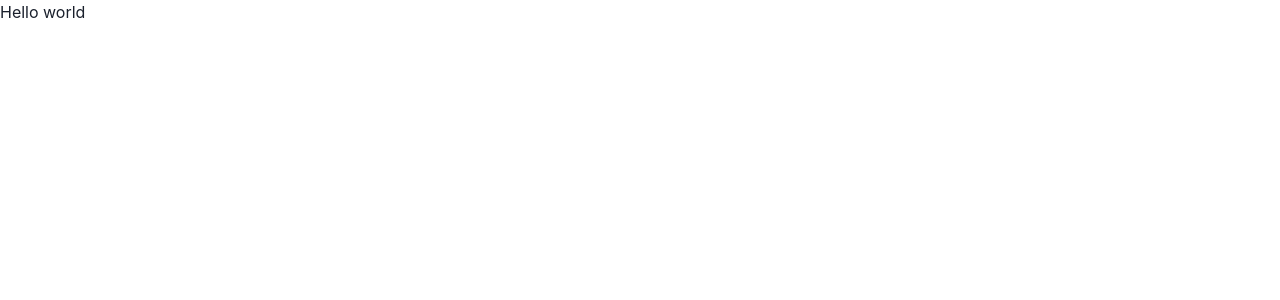
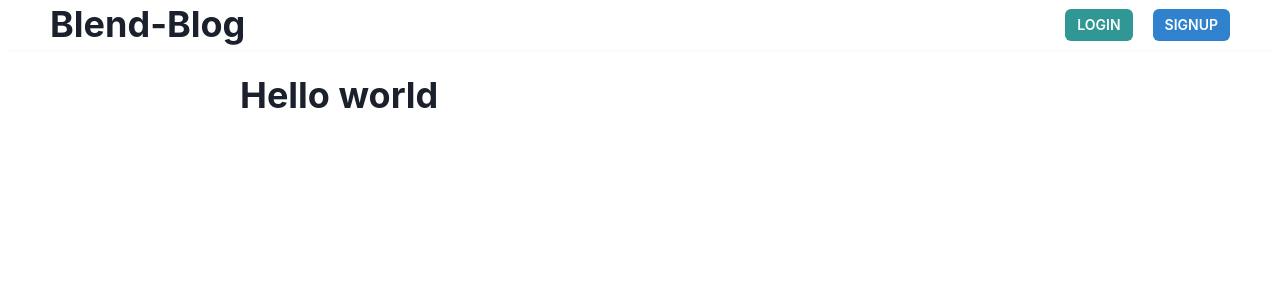
Before and after one commit to DewinP/blend-blog, a Next.js app in the folder web/: page / in a window 1280 px wide. Shown: the top 300 px of the page. Built offline with nearby package versions, Linux system fonts and the light colour scheme.

Commit message:
Finished blog layout, Added Basic Navbar

```diff
--- a/web/package.json
+++ b/web/package.json
@@ -15,7 +15,8 @@
     "framer-motion": "^2.9.4",
     "next": "latest",
     "react": "^17.0.1",
-    "react-dom": "^17.0.1"
+    "react-dom": "^17.0.1",
+    "react-icons": "^4.1.0"
   },
   "devDependencies": {
     "@types/node": "^14.6.0",
--- /dev/null
+++ b/web/src/components/AuthMenu.tsx
@@ -0,0 +1,35 @@
+import {
+  Menu,
+  MenuButton,
+  Button,
+  MenuList,
+  MenuItem,
+  MenuDivider,
+} from "@chakra-ui/react";
+import React from "react";
+import { FiChevronDown, FiLogOut } from "react-icons/fi";
+
+interface AuthMenuProps {}
+
+export const AuthMenu: React.FC<AuthMenuProps> = ({}) => {
+  return (
+    <Menu>
+      <MenuButton as={Button} variant="link" rightIcon={<FiChevronDown />}>
+        user.username
+      </MenuButton>
+      <MenuList>
+        <MenuItem minH="40px" fontWeight="bold">
+          My Profile
+        </MenuItem>
+        <MenuItem minH="40px" fontWeight="bold">
+          User Settings
+        </MenuItem>
+        <MenuDivider />
+        <MenuItem minH="40px" fontWeight="bold">
+          <FiLogOut />
+          Logout
+        </MenuItem>
+      </MenuList>
+    </Menu>
+  );
+};
--- /dev/null
+++ b/web/src/components/Body.tsx
@@ -0,0 +1,11 @@
+import { Box } from "@chakra-ui/react";
+import React from "react";
+interface BodyProps {}
+
+export const Body: React.FC<BodyProps> = ({ children }) => {
+  return (
+    <Box w="800px" minW="500px" mt={6} top={0}>
+      {children}
+    </Box>
+  );
+};
--- /dev/null
+++ b/web/src/components/Layout.tsx
@@ -0,0 +1,16 @@
+import { Flex } from "@chakra-ui/react";
+import React from "react";
+import { Body } from "./Body";
+import { Navbar } from "./Navbar";
+interface LayoutProps {}
+
+export const Layout: React.FC<LayoutProps> = ({ children }) => {
+  return (
+    <>
+      <Navbar />
+      <Flex justify="center">
+        <Body>{children}</Body>
+      </Flex>
+    </>
+  );
+};
--- /dev/null
+++ b/web/src/components/Navbar.tsx
@@ -0,0 +1,36 @@
+import { Flex, Heading } from "@chakra-ui/react";
+import NextLink from "next/link";
+import React from "react";
+import { AuthMenu } from "./AuthMenu";
+import { NotAuthMenu } from "./NotAuthMenu";
+
+interface NavbarProps {}
+
+export const Navbar: React.FC<NavbarProps> = ({}) => {
+  let user = false;
+  return (
+    <Flex
+      h="50px"
+      boxShadow="0 2px 10px -10px black"
+      backgroundColor="white"
+      flexDir="row"
+      zIndex={2}
+      position="sticky"
+      top="0"
+    >
+      <Flex
+        w="100%"
+        mx={{ base: "10px", lg: "50px" }}
+        my="auto"
+        justify="space-between"
+      >
+        <Flex>
+          <NextLink href="/">
+            <Heading cursor="pointer">Blend-Blog</Heading>
+          </NextLink>
+        </Flex>
+        <Flex align="center">{user ? <AuthMenu /> : <NotAuthMenu />}</Flex>
+      </Flex>
+    </Flex>
+  );
+};
--- /dev/null
+++ b/web/src/components/NotAuthMenu.tsx
@@ -0,0 +1,22 @@
+import { Button } from "@chakra-ui/react";
+import React from "react";
+import NextLink from "next/link";
+
+interface NotAuthMenuProps {}
+
+export const NotAuthMenu: React.FC<NotAuthMenuProps> = ({}) => {
+  return (
+    <>
+      <NextLink href="/login">
+        <Button marginRight="20px" size="sm" colorScheme="teal">
+          LOGIN
+        </Button>
+      </NextLink>
+      <NextLink href="/signup">
+        <Button colorScheme="blue" size="sm">
+          SIGNUP
+        </Button>
+      </NextLink>
+    </>
+  );
+};
--- a/web/src/pages/index.tsx
+++ b/web/src/pages/index.tsx
@@ -1,5 +1,14 @@
-import { Text } from "@chakra-ui/react";
+import { Navbar } from "../components/Navbar";
+import React from "react";
+import { Layout } from "../components/Layout";
+import { Heading } from "@chakra-ui/react";
 
-const Index = () => <Text>Hello world</Text>;
+const Index = () => {
+  return (
+    <Layout>
+      <Heading>Hello world</Heading>
+    </Layout>
+  );
+};
 
 export default Index;
```
Also changed, not shown: 1 other file (tests, documents, lock files or other folders).
